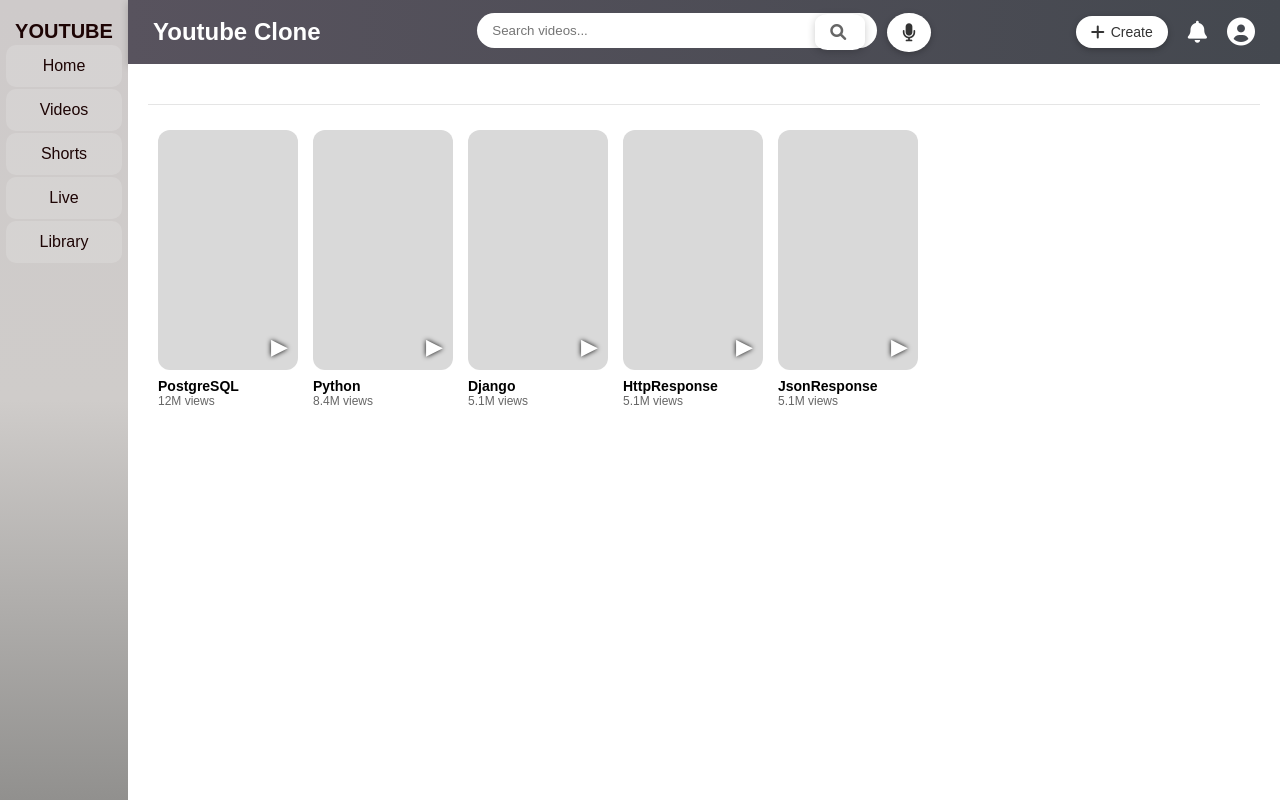
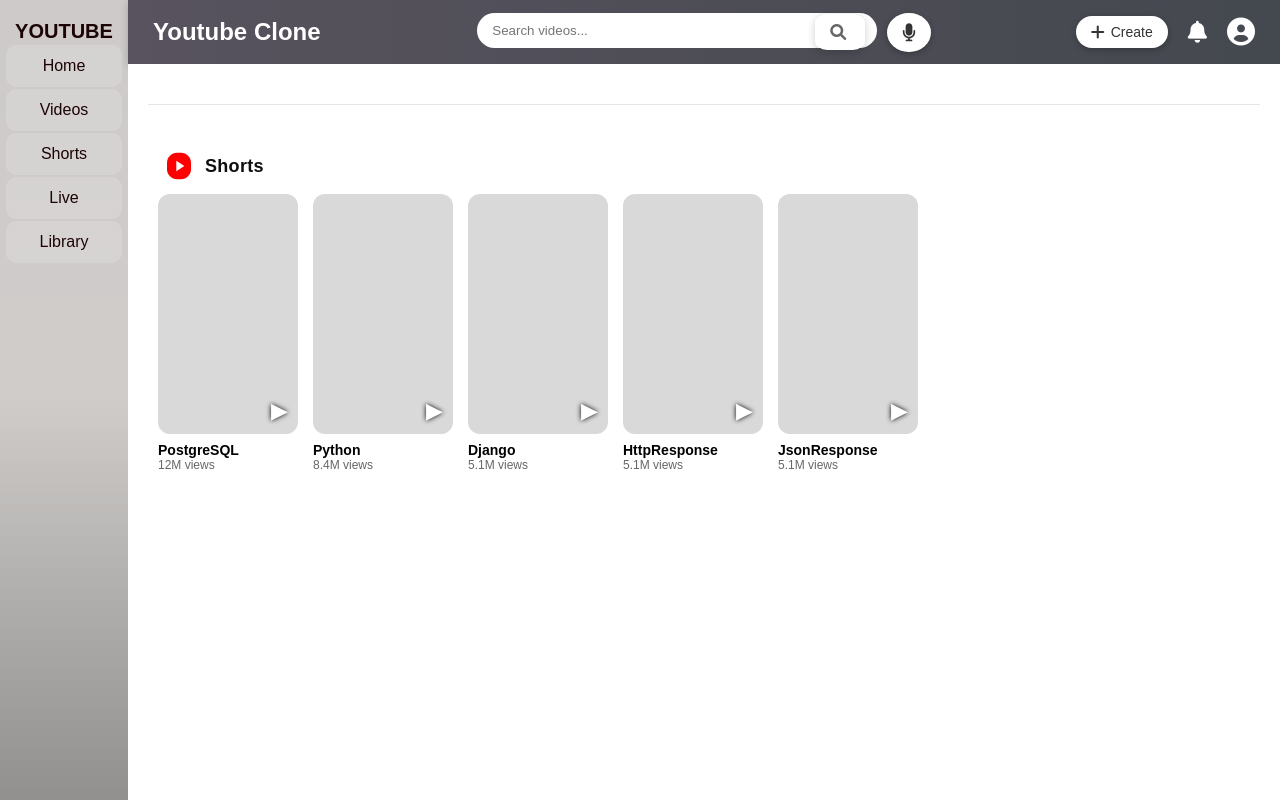
Before and after one commit to jubaiyerahammed/youtube_clone, a Django app: page /home/home/ in a window 1280 px wide. Run offline with Django 5.2, Linux system fonts and the light colour scheme; data that the repository does not hold is empty.

Commit message:
youtube_clone

```diff
--- a/templates/home/home.html
+++ b/templates/home/home.html
@@ -19,6 +19,16 @@
 <div class="scrollable-area">
 
     <!-- SHORTS SECTION -->
+    <div class="shorts-header">
+        <div class="shorts-logo">
+            <svg viewBox="0 0 24 24" class="shorts-svg">
+                <path fill="red" d="M10.5 2C6.36 2 3 5.36 3 9.5v5C3 18.64 6.36 22 10.5 22h3c4.14 0 7.5-3.36 7.5-7.5v-5C21 5.36 17.64 2 13.5 2h-3z"/>
+                <path fill="white" d="M10 8l6 4-6 4V8z"/>
+            </svg>
+        </div>
+        <span class="shorts-text">Shorts</span>
+    </div>
+
     <div class="recommended-shorts-section">
 
         <div class="short-card">
```
